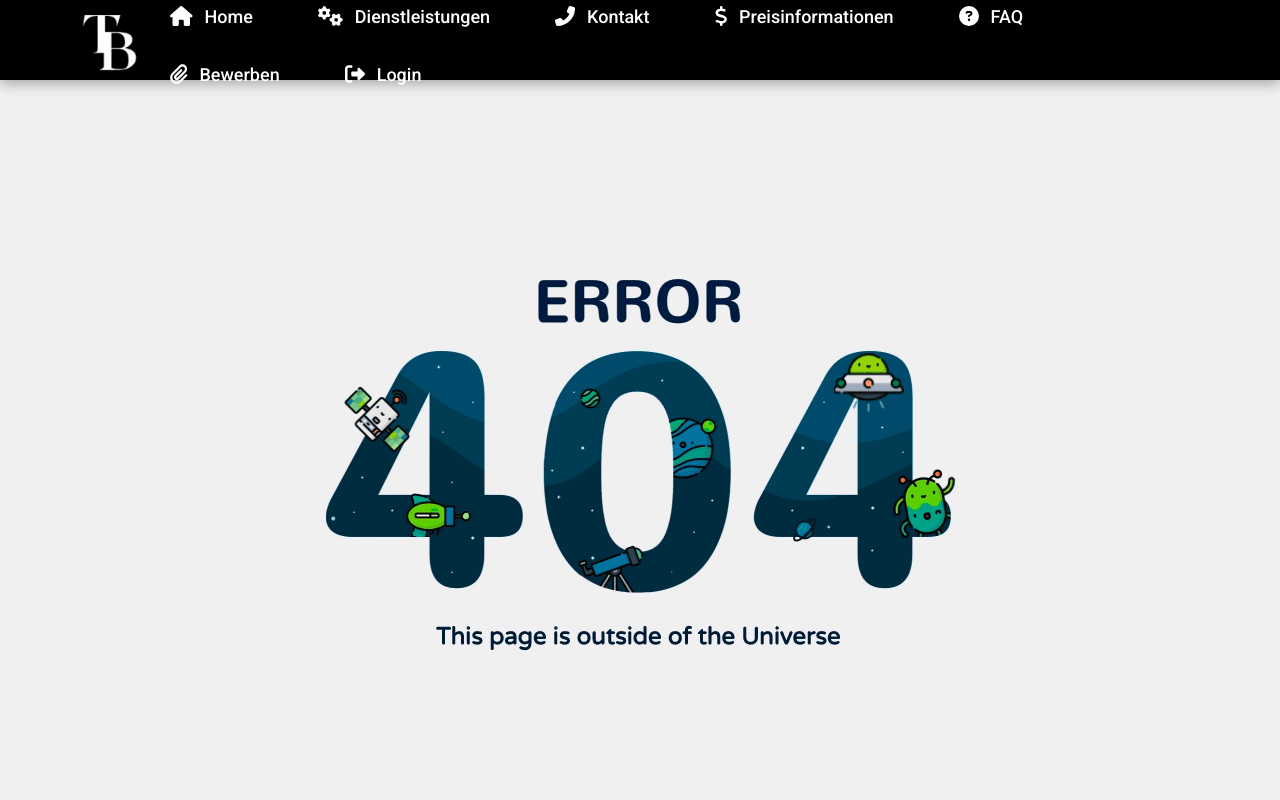
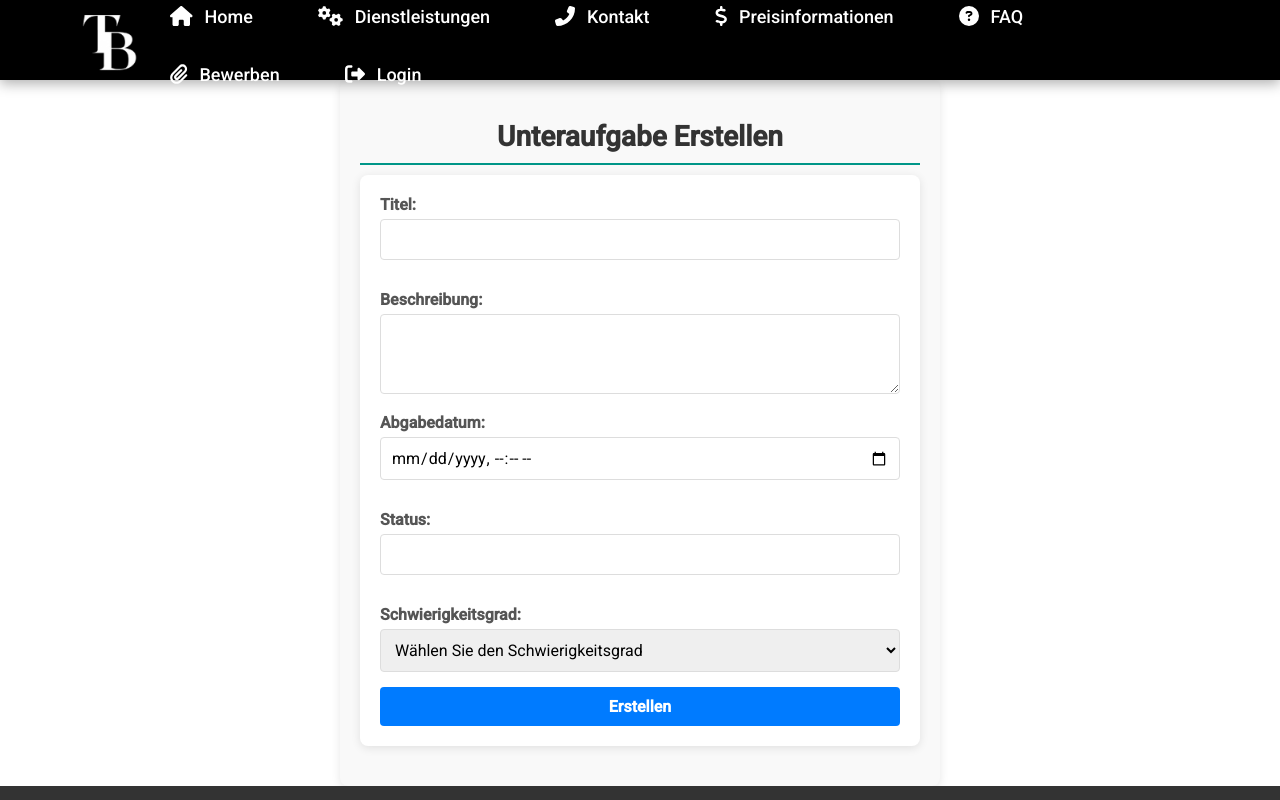
Before and after one commit to tbs-dienste/webfrostend, a React (Create React App) app: page /aufgaben/1/unteraufgabe/create in a window 1280 px wide. Shown: the top 800 px of the page. Built offline with nearby package versions, Linux system fonts and the light colour scheme; what @react-pdf/renderer would draw is missing.

Commit message:
I DIDITTTT

```diff
--- a/src/App.js
+++ b/src/App.js
@@ -60,6 +60,7 @@ import RechnungDetail from './components/Rechnung/RechnungDetails';
 import RechnungDetails from './components/Rechnung/RechnungDetails';
 import AufgabenList from './components/Kunden/Aufgaben/AufgabenList';
 import AufgabenDetail from './components/Kunden/Aufgaben/AufgabenDetail';
+import CreateUnteraufgabe from './components/Kunden/Aufgaben/CreateUnteraufgabe';
 
 const App = () => {
 
@@ -89,7 +90,7 @@ const App = () => {
         <Routes>
           <Route path="/" element={<Home />} />
           <Route path="/arbeitszeit-erfassen/:kundenId/:dienstleistungId" element={<ArbeitszeitErfassen />} />
-
+          <Route path="/aufgaben/:aufgabenId/unteraufgabe/create" element={<CreateUnteraufgabe />} />
           <Route path="/agb" element={<AGB />} />
           <Route path="/rechnungform" element={<RechnungForm />} />
           <Route path="/arbeitsvertrag" element={<Arbeitsvertrag />} />
--- a/src/components/Kunden/Aufgaben/AufgabenList.jsx
+++ b/src/components/Kunden/Aufgaben/AufgabenList.jsx
@@ -1,7 +1,7 @@
 import React, { useEffect, useState } from 'react';
 import axios from 'axios';
 import { FontAwesomeIcon } from '@fortawesome/react-fontawesome';
-import { faClipboardList } from '@fortawesome/free-solid-svg-icons';
+import { faClipboardList, faPlus } from '@fortawesome/free-solid-svg-icons';
 import { useParams, Link } from 'react-router-dom';
 import './AufgabenList.scss';
 
@@ -41,18 +41,27 @@ const AufgabenList = () => {
 
     return (
         <div className="aufgaben-list">
+            <h1>Aufgaben</h1>
+            <Link to={`/create-aufgabe/${kundenId}`} className="create-task-link">
+                <FontAwesomeIcon icon={faPlus} /> Aufgabe erstellen
+            </Link>
             {aufgaben.length === 0 ? (
                 <p className="no-tasks">
                     Keine Aufgaben gefunden. <FontAwesomeIcon icon={faClipboardList} />
                 </p>
             ) : (
                 <ul className="task-list">
-                    {aufgaben.map((aufgabe) => (
+                    {aufgaben.map((aufgabe) => {
+                        const dienstleistungId = aufgabe.dienstleistungenId; // ID hier extrahieren
+                        return (
                             <li key={aufgabe.id} className="task-item">
-                            <h1 className="task-title">
+                                <h2 className="task-title">
                                     <FontAwesomeIcon icon={faClipboardList} className="task-icon" />
                                     {truncateText(aufgabe.titel, MAX_TITLE_LENGTH)} {/* Titel gekürzt */}
-                            </h1>
+                                    <Link to={`/aufgaben/${aufgabe.id}/unteraufgabe/create`} className="add-subtask-link">
+                                        <FontAwesomeIcon icon={faPlus} />
+                                    </Link>
+                                </h2>
                                 {/* Unteraufgaben in einer Tabelle anzeigen */}
                                 {aufgabe.unteraufgaben && aufgabe.unteraufgaben.length > 0 && (
                                     <table className="subtask-table">
@@ -87,7 +96,8 @@ const AufgabenList = () => {
                                     </table>
                                 )}
                             </li>
-                    ))}
+                        );
+                    })}
                 </ul>
             )}
             <Link to="/kunden">Zurück zu Kunden</Link>
--- a/src/components/Kunden/Aufgaben/AufgabenList.scss
+++ b/src/components/Kunden/Aufgaben/AufgabenList.scss
@@ -2,6 +2,11 @@ $primary-color: #007bff; // Primärfarbe
 $text-color: #333; // Textfarbe
 $error-color: #dc3545; // Fehlerfarbe
 $comic-font: 'Comic Sans MS', cursive, sans-serif; // Comic-Schriftart
+
+// Globale Schriftart
+body {
+    font-family: $comic-font; // Setze die Schriftart für die gesamte Seite
+}
 
 .aufgaben-list {
     padding: 20px;
--- /dev/null
+++ b/src/components/Kunden/Aufgaben/CreateUnteraufgabe.jsx
@@ -0,0 +1,115 @@
+import React, { useState } from 'react';
+import axios from 'axios';
+import './CreateUnteraufgabe.scss'; // Importiere die SCSS-Datei
+import { useParams } from 'react-router-dom';
+
+const CreateUnteraufgabe = () => {
+    const { aufgabenId } = useParams(); // Nur Aufgaben-ID aus den URL-Parametern extrahieren
+    const [titel, setTitel] = useState('');
+    const [beschreibung, setBeschreibung] = useState('');
+    const [abgabedatum, setAbgabedatum] = useState('');
+    const [status, setStatus] = useState('');
+    const [schwierigkeitsgrad, setSchwierigkeitsgrad] = useState('');
+    const [message, setMessage] = useState('');
+    const [error, setError] = useState('');
+
+    const handleSubmit = async (e) => {
+        e.preventDefault();
+        console.log("aufgabenId:", aufgabenId);
+
+        // Überprüfung, ob die Aufgaben-ID definiert ist
+        if (!aufgabenId) {
+            setError("Aufgaben-ID ist nicht definiert.");
+            return;
+        }
+
+        // Validierung der Formulareingaben
+        if (!titel || !beschreibung || !abgabedatum || !status || !schwierigkeitsgrad) {
+            setError("Alle Felder sind erforderlich.");
+            return;
+        }
+
+        const unteraufgabeData = {
+            titel,
+            beschreibung,
+            abgabedatum,
+            status,
+            schwierigkeitsgrad,
+        };
+
+        try {
+            const response = await axios.post(`https://tbsdigitalsolutionsbackend.onrender.com/api/aufgaben/${aufgabenId}/unteraufgaben`, unteraufgabeData);
+            setMessage(response.data.message);
+            setError('');
+        } catch (error) {
+            console.error("Fehler beim Erstellen der Unteraufgabe:", error);
+            setMessage('');
+            if (error.response && error.response.data && error.response.data.message) {
+                setError(error.response.data.message);
+            } else {
+                setError("Fehler beim Erstellen der Unteraufgabe.");
+            }
+        }
+    };
+
+    return (
+        <div className="create-unteraufgabe">
+            <h2>Unteraufgabe Erstellen</h2>
+            <form onSubmit={handleSubmit}>
+                <div className="form-group">
+                    <label>Titel:</label>
+                    <input
+                        type="text"
+                        value={titel}
+                        onChange={(e) => setTitel(e.target.value)}
+                        required
+                    />
+                </div>
+                <div className="form-group">
+                    <label>Beschreibung:</label>
+                    <textarea
+                        value={beschreibung}
+                        onChange={(e) => setBeschreibung(e.target.value)}
+                        required
+                    />
+                </div>
+                <div className="form-group">
+                    <label>Abgabedatum:</label>
+                    <input
+                        type="datetime-local"
+                        value={abgabedatum}
+                        onChange={(e) => setAbgabedatum(e.target.value)}
+                        required
+                    />
+                </div>
+                <div className="form-group">
+                    <label>Status:</label>
+                    <input
+                        type="text"
+                        value={status}
+                        onChange={(e) => setStatus(e.target.value)}
+                        required
+                    />
+                </div>
+                <div className="form-group">
+                    <label>Schwierigkeitsgrad:</label>
+                    <select
+                        value={schwierigkeitsgrad}
+                        onChange={(e) => setSchwierigkeitsgrad(e.target.value)}
+                        required
+                    >
+                        <option value="" disabled>Wählen Sie den Schwierigkeitsgrad</option>
+                        <option value="1">Einfach</option>
+                        <option value="2">Mittel</option>
+                        <option value="3">Schwierig</option>
+                    </select>
+                </div>
+                <button type="submit">Erstellen</button>
+            </form>
+            {message && <p className="message">{message}</p>}
+            {error && <p className="error">{error}</p>}
+        </div>
+    );
+};
+
+export default CreateUnteraufgabe;
--- /dev/null
+++ b/src/components/Kunden/Aufgaben/CreateUnteraufgabe.scss
@@ -0,0 +1,68 @@
+.create-unteraufgabe {
+    max-width: 600px;
+    margin: 0 auto;
+    padding: 20px;
+    background-color: #f9f9f9;
+    border-radius: 8px;
+    box-shadow: 0 2px 10px rgba(0, 0, 0, 0.1);
+
+    h2 {
+        text-align: center;
+        color: #333;
+    }
+
+    .form-group {
+        margin-bottom: 15px;
+
+        label {
+            display: block;
+            margin-bottom: 5px;
+            font-weight: bold;
+            color: #555;
+        }
+
+        input,
+        textarea,
+        select {
+            width: 100%;
+            padding: 10px;
+            border: 1px solid #ddd;
+            border-radius: 4px;
+            font-size: 16px;
+            transition: border-color 0.3s;
+
+            &:focus {
+                border-color: #007bff;
+                outline: none;
+            }
+        }
+
+        textarea {
+            resize: vertical;
+            min-height: 80px;
+        }
+    }
+
+    button {
+        width: 100%;
+        padding: 10px;
+        background-color: #007bff;
+        color: white;
+        border: none;
+        border-radius: 4px;
+        font-size: 16px;
+        cursor: pointer;
+        transition: background-color 0.3s;
+
+        &:hover {
+            background-color: #0056b3;
+        }
+    }
+
+    .message {
+        margin-top: 15px;
+        text-align: center;
+        font-weight: bold;
+        color: #d9534f; // Farbe für Fehlermeldungen
+    }
+}
```
Also changed, not shown: src/components/Kunden/Aufgaben/CreateAufgaben.jsx (added, +40 -0 lines). Lines whose indentation alone changed are shown as unchanged.
